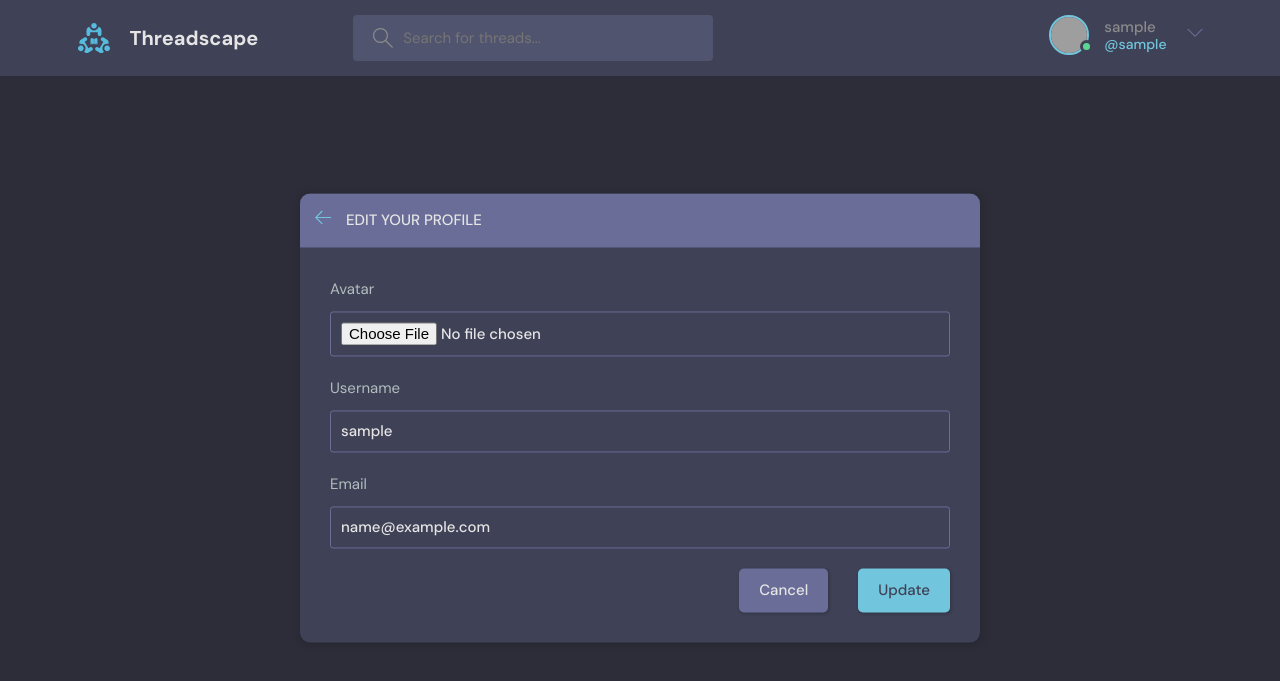
After one commit to bluestero/threadscape, a Django app: page /update-profile/ in a window 1280 px wide. The commit adds this page. Shown: the top 681 px of the page. Run offline with Django 5.2, Linux system fonts and the light colour scheme; the visitor is signed in with stand-in values (Sample User, id 1); grey boxes are pictures that could not be loaded.

Commit message:
Added profile settings page.

```diff
--- a/threadscape/base/templates/base/delete.html
+++ b/threadscape/base/templates/base/delete.html
@@ -11,6 +11,7 @@
 <div>
   <!--Form for confirming deletion-->
   <form method="POST" action="">
+    <!-- CSRF Token -->
     {% csrf_token %}
     <p>Are you sure you want to delete '{{ object }}'</p>
     <a href="{{ request.META.HTTP_REFERER }}">Go back</a>
--- a/threadscape/base/templates/base/home.html
+++ b/threadscape/base/templates/base/home.html
@@ -9,7 +9,6 @@
 
 <!-- Main start -->
 <main class="layout layout--3">
-  <!-- Container div start -->
   <div class="container">
     <!--Topic component-->
     {% include 'base/topics_component.html' %}
--- /dev/null
+++ b/threadscape/base/templates/base/profile_settings.html
@@ -0,0 +1,91 @@
+<!--Inheriting the main template-->
+{% extends 'main.html' %}
+
+<!--Adding title-->
+{% block title %}Edit Profile{% endblock title %}
+
+<!--block content start-->
+{% block content %}
+
+<!-- Main start -->
+<main class="update-account layout">
+  <div class="container">
+    <div class="layout__box">
+      <!-- Back button and header component -->
+      <div class="layout__boxHeader">
+        <div class="layout__boxTitle">
+          <a href="{% url 'profile' request.user.id %}">
+            <svg
+              version="1.1"
+              xmlns="http://www.w3.org/2000/svg"
+              width="32"
+              height="32"
+              viewBox="0 0 32 32">
+              <title>arrow-left</title>
+              <path
+                d="M13.723 2.286l-13.723 13.714 13.719 13.714 1.616-1.611-10.96-10.96h27.625v-2.286h-27.625l10.965-10.965-1.616-1.607z"></path>
+            </svg>
+          </a>
+          <h3>Edit your profile</h3>
+        </div>
+      </div>
+
+      <!-- Avatar selection field -->
+      <div class="layout__body">
+        <form class="form" action="" method="post">
+          <!-- CSRF Token -->
+          {% csrf_token %}
+
+          <div class="form__group">
+            <label for="profile_pic">Avatar</label>
+            <input id="profile_pic" name="profile_pic" type="file" />
+          </div>
+
+          <!-- Username field -->
+          <div class="form__group">
+            <label for="username">Username</label>
+            <input
+              type="text"
+              id="username"
+              name="username"
+              value="{{ request.user.username }}"
+              placeholder="E.g. John doe" />
+          </div>
+
+          <!-- Email field -->
+          <div class="form__group">
+            <label for="email">Email</label>
+            <input
+              type="text"
+              id="email"
+              name="email"
+              value="{{ request.user.email }}"
+              placeholder="E.g. john@email.com" />
+          </div>
+
+          <!-- Bio field -->
+          <!-- <div class="form__group">
+            <label for="user_bio">Bio</label>
+            <textarea
+            id="user_bio"
+              name="user_bio"
+              value = "{{ request.user. }}"
+              placeholder="Write about yourself..."></textarea>
+          </div> -->
+
+          <!-- Cancel and Update buttons -->
+          <div class="form__action">
+            <a class="btn btn--dark" href="{% url 'profile' user.id %}"
+              >Cancel
+            </a>
+            <button class="btn btn--main" type="submit">Update</button>
+          </div>
+        </form>
+      </div>
+    </div>
+  </div>
+</main>
+<!-- Main end -->
+
+<!--Block content end-->
+{% endblock content %}
--- a/threadscape/base/templates/base/thread.html
+++ b/threadscape/base/templates/base/thread.html
@@ -9,7 +9,6 @@
 
 <!-- Main start -->
 <main class="profile-page layout layout--2">
-  <!-- Container div start -->
   <div class="container">
     <!-- Thread div start -->
     <div class="thread">
--- a/threadscape/base/templates/base/topics_component.html
+++ b/threadscape/base/templates/base/topics_component.html
@@ -9,7 +9,7 @@
     <!--Link to remove topic filter-->
     <li>
       <a href="{% url 'home' %}" class="active"
-        >All <span>{{ total_thread_count }}</span>
+        >All <span>{{ topics.count }}</span>
       </a>
     </li>
 
--- a/threadscape/base/urls.py
+++ b/threadscape/base/urls.py
@@ -11,6 +11,7 @@ urlpatterns = [
     path("thread/<str:pk>/", views.thread, name = "thread"),
     path("profile/<str:pk>/", views.profile, name = "profile"),
     path("create-thread/", views.create_thread, name = "create-thread"),
+    path("update-profile/", views.update_profile, name = "update-profile"),
     path("update-thread/<str:pk>/", views.update_thread, name = "update-thread"),
     path("delete-thread/<str:pk>/", views.delete_thread, name = "delete-thread"),
     path("delete-message/<str:pk>/", views.delete_message, name = "delete-message"),
--- a/threadscape/base/views.py
+++ b/threadscape/base/views.py
@@ -116,9 +116,6 @@ def home(request: HttpRequest):
         Q(description__icontains = topic)
     )
 
-    #-Fetching only the thread count without filters-#
-    total_thread_count = models.Thread.objects.count()
-
     #-Fetching the messages-#
     thread_messages = models.Message.objects.filter(Q(thread__topic__name__icontains = topic))
 
@@ -127,8 +124,7 @@ def home(request: HttpRequest):
         "topics": topics,
         "threads": threads,
         "thread_count": threads.count(),
-        "thread_messages": thread_messages,
-        "total_thread_count": total_thread_count}
+        "thread_messages": thread_messages,}
 
     #-Returning the rendered page-#
     return render(request, "base/home.html", context)
@@ -336,3 +332,9 @@ def delete_thread(request: HttpRequest, pk: str):
 
     #-Returning the rendered page-#
     return render(request, "base/delete.html", context)
+
+#-Function to delete the selected thread-#
+@login_required(login_url = "login")
+def update_profile(request: HttpRequest):
+
+    return render(request, "base/profile_settings.html")
--- a/threadscape/templates/navbar.html
+++ b/threadscape/templates/navbar.html
@@ -65,7 +65,7 @@
 
       <!-- Settings button -->
       <div class="dropdown-menu">
-        <a href="settings.html" class="dropdown-link">
+        <a href="{% url 'update-profile' %}" class="dropdown-link">
           <svg
             version="1.1"
             xmlns="http://www.w3.org/2000/svg"
```
Also changed, not shown: threadscape/base/templates/base/profile.html (+6 -3 lines), threadscape/base/templates/base/thread_form.html (+3 -35 lines).
